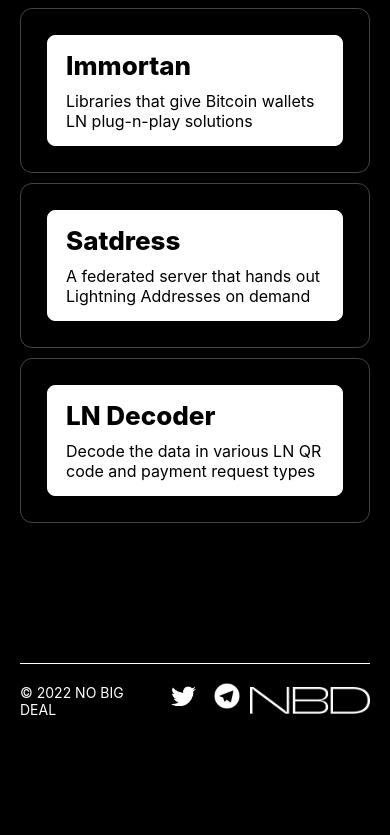
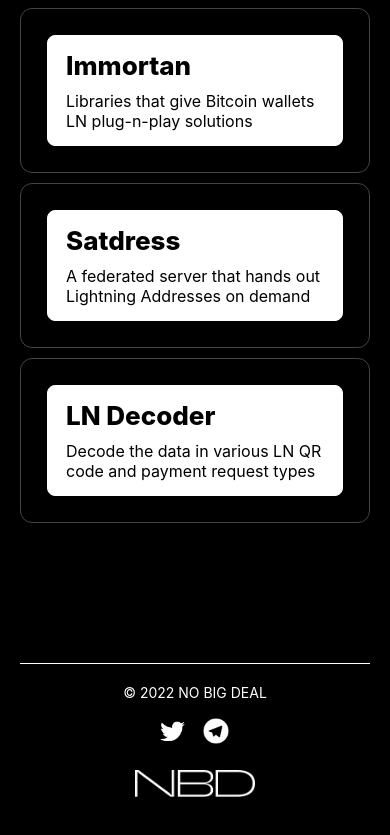
Before and after one commit to nbd-wtf/nbd, a React (Create React App) app: page / in a window 390 px wide. Shown: the part 1044-1879 px from the top of the page. Before the commit the page ends 1822 px from the top, so only its background shows below. Built offline with nearby package versions, Linux system fonts and the light colour scheme.

Commit message:
update footer mobile style

```diff
--- a/src/styles.js
+++ b/src/styles.js
@@ -180,9 +180,13 @@ export const FooterInnerWrapper = styled.div`
     border-top: 1px solid #fff;
     padding-top: 20px;
     display: flex;
-    flex-direction: row;
+    flex-direction: column;
     align-items: center;
     justify-content: space-between;
+    gap: 20px;
+    ${media.tablet`
+        flex-direction: row;
+    `};
 
     ${media.desktop`
         max-width: 950px;
```
